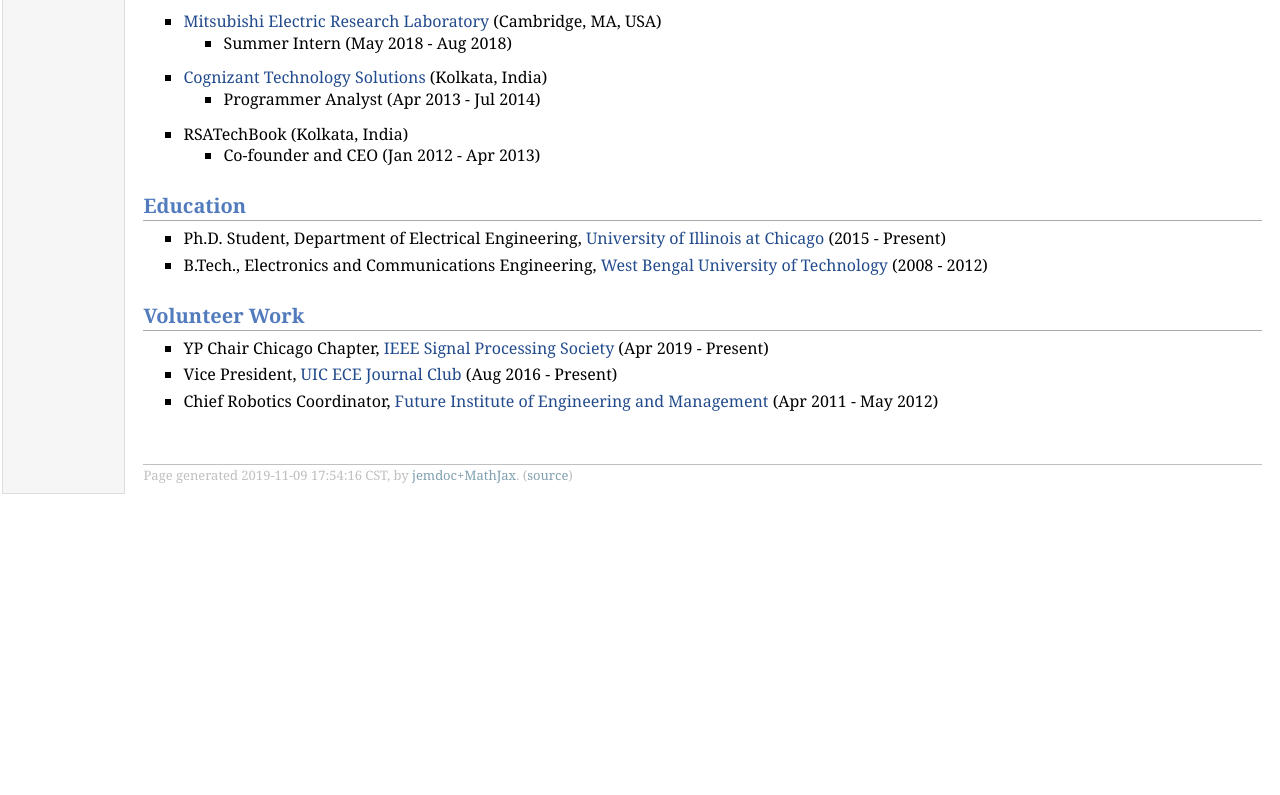
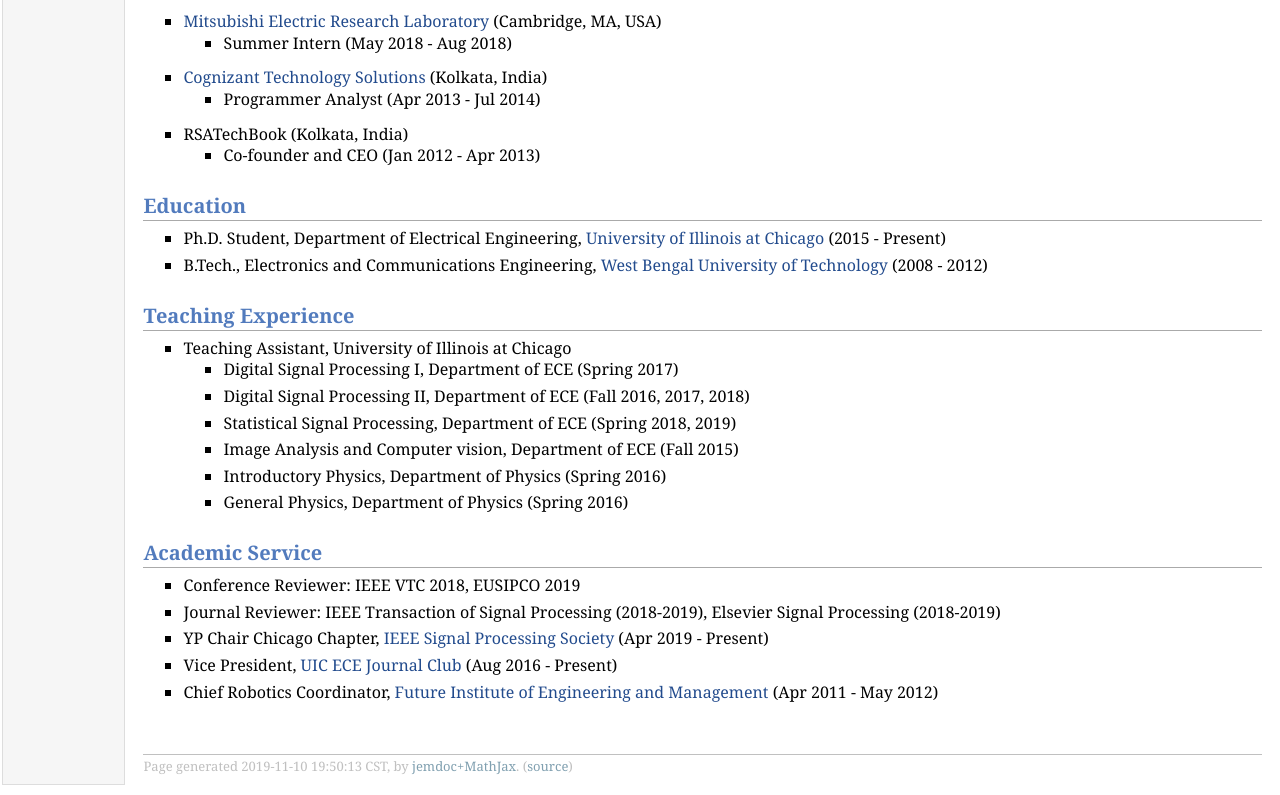
Before and after one commit to arindam-bose/arindam-bose.github.io, a plain HTML site: page index.html in a window 1280 px wide. Shown: the part 1083-1878 px from the top of the page. Before the commit the page ends 1587 px from the top, so only its background shows below. Drawn offline with nearby package versions, Linux system fonts and the light colour scheme; some packages are replaced by stand-ins of ours.

Commit message:
index page changed after a while

```diff
--- a/index.html
+++ b/index.html
@@ -122,8 +122,32 @@ MathJax.Hub.Config({
 <li><p>B.Tech., Electronics and Communications Engineering, <a href="http://www.wbut.ac.in/" target=&ldquo;blank&rdquo;>West Bengal University of Technology</a> (2008 - 2012)</p>
 </li>
 </ul>
-<h2>Volunteer Work</h2>
+<h2>Teaching Experience</h2>
 <ul>
+<li><p>Teaching Assistant, University of Illinois at Chicago</p>
+<ul>
+<li><p>Digital Signal Processing I, Department of ECE (Spring 2017)</p>
+</li>
+<li><p>Digital Signal Processing II, Department of ECE (Fall 2016, 2017, 2018)</p>
+</li>
+<li><p>Statistical Signal Processing, Department of ECE (Spring 2018, 2019)</p>
+</li>
+<li><p>Image Analysis and Computer vision, Department of ECE (Fall 2015)</p>
+</li>
+<li><p>Introductory Physics, Department of Physics (Spring 2016)</p>
+</li>
+<li><p>General Physics, Department of Physics (Spring 2016)</p>
+</li>
+</ul>
+
+</li>
+</ul>
+<h2>Academic Service</h2>
+<ul>
+<li><p>Conference Reviewer: IEEE VTC 2018, EUSIPCO 2019</p>
+</li>
+<li><p>Journal Reviewer: IEEE Transaction of Signal Processing (2018-2019), Elsevier Signal Processing (2018-2019)</p>
+</li>
 <li><p>YP Chair Chicago Chapter, <a href="https://ewh.ieee.org/r4/chicago/sps/" target=&ldquo;blank&rdquo;>IEEE Signal Processing Society</a> (Apr 2019 - Present)</p>
 </li>
 <li><p>Vice President, <a href="https://journalclub.org.uic.edu/" target=&ldquo;blank&rdquo;>UIC ECE Journal Club</a> (Aug 2016 - Present)</p>
@@ -133,7 +157,7 @@ MathJax.Hub.Config({
 </ul>
 <div id="footer">
 <div id="footer-text">
-Page generated 2019-11-09 17:54:16 CST, by <a href="https://github.com/wsshin/jemdoc_mathjax" target="blank">jemdoc+MathJax</a>.
+Page generated 2019-11-10 19:50:13 CST, by <a href="https://github.com/wsshin/jemdoc_mathjax" target="blank">jemdoc+MathJax</a>.
 (<a href="index.jemdoc">source</a>)
 </div>
 </div>
```
Also changed, not shown: publications.html (+1 -1 lines), 1 other file.
